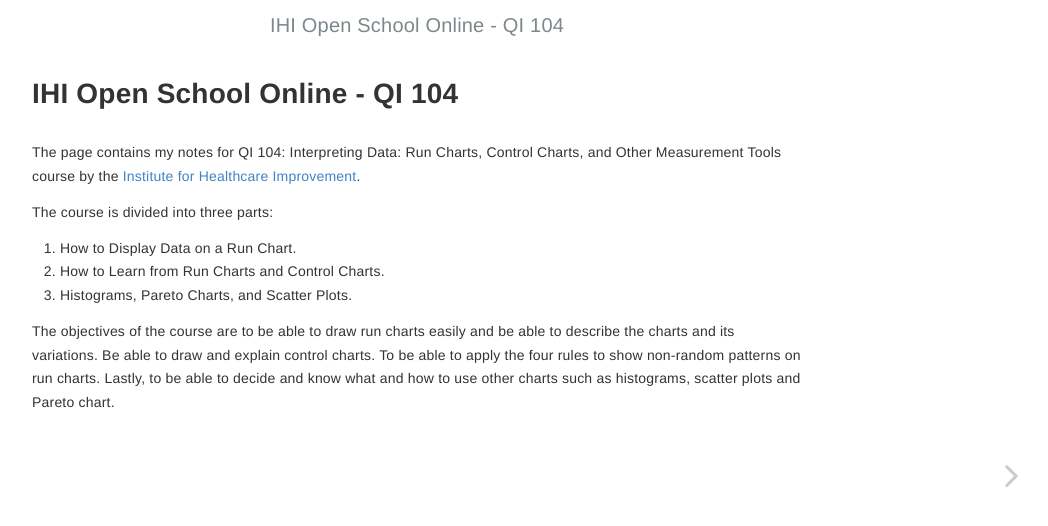
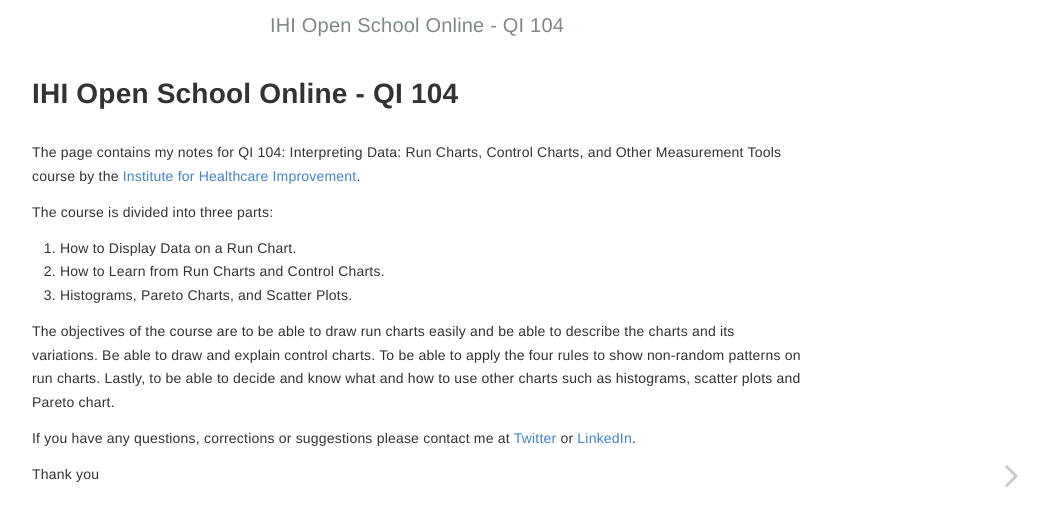
Before and after one commit to alioh/IHI-QI104, a Jekyll site: the page built from index.md, in a window 1280 px wide. Shown: the top 526 px of the page, without its empty margins (223-1271 px from the left). Built offline with Jekyll 4.4.1, drawn with Linux system fonts in a browser that asks for light colours.

Commit message:
update index

```diff
--- a/index.md
+++ b/index.md
@@ -10,3 +10,7 @@ The course is divided into three parts:
  3. Histograms, Pareto Charts, and Scatter Plots.
 
 The objectives of the course are to be able to draw run charts easily and be able to describe the charts and its variations. Be able to draw and explain control charts. To be able to apply the four rules to show non-random patterns on run charts. Lastly, to be able to decide and know what and how to use other charts such as histograms, scatter plots and Pareto chart.
+
+If you have any questions, corrections or suggestions please contact me at [Twitter](https://twitter.com/alioh) or [LinkedIn](https://www.linkedin.com/in/AliOh/).
+
+Thank you
```
